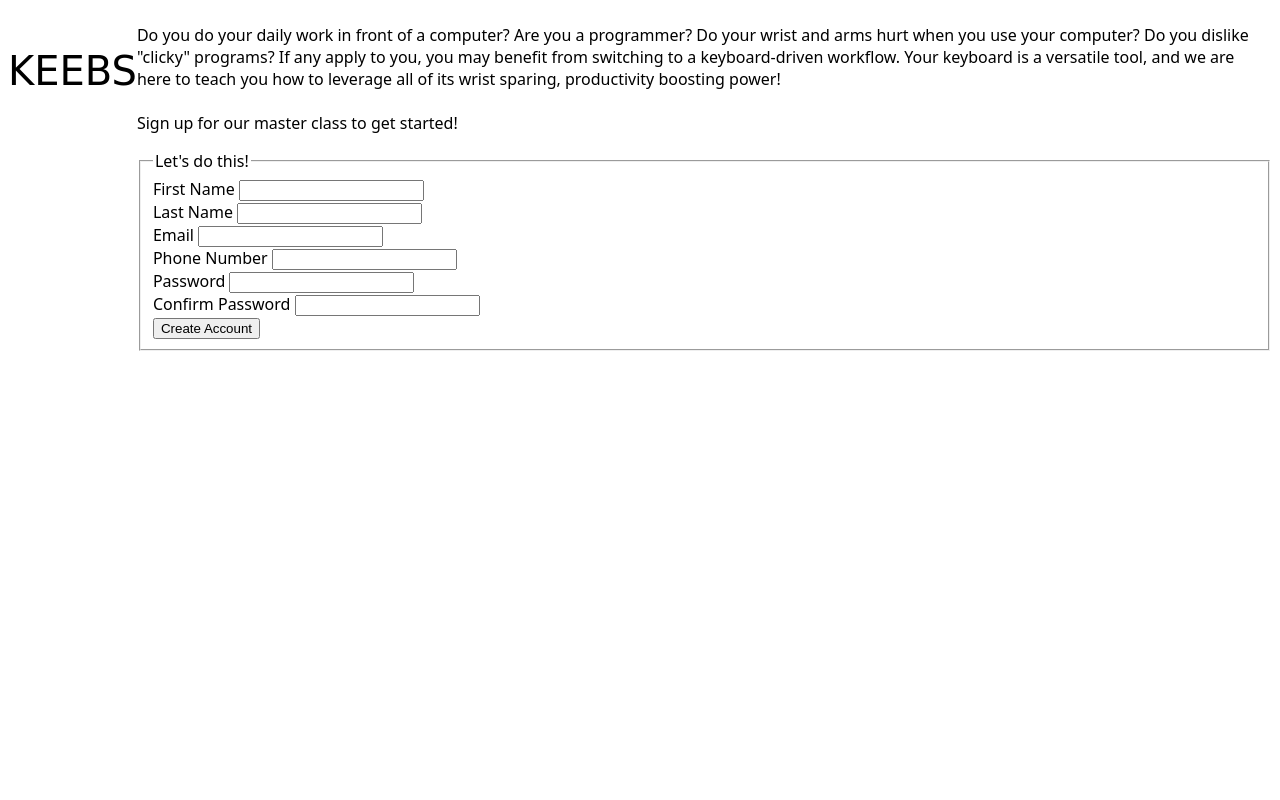
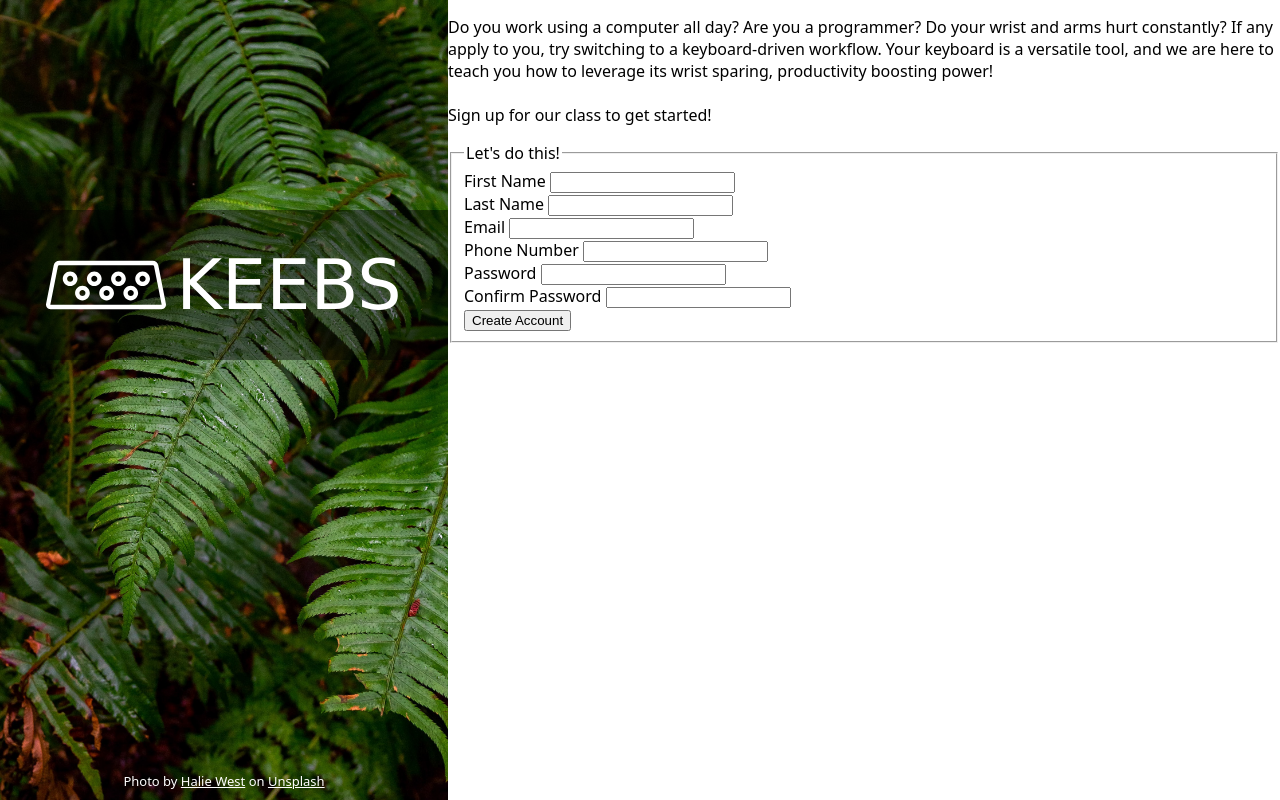
Before and after one commit to lumipixi/odin-signup, a plain HTML site: page index.html in a window 1280 px wide. Drawn offline with Linux system fonts and the light colour scheme; a web font is replaced by a local one.

Commit message:
Finish sidebar format, set height to 100vh

```diff
--- a/index.html
+++ b/index.html
@@ -12,14 +12,18 @@
 <body>
   <div class="container">
     <div class="sidebar">
-      <p>KEEBS</p>
+      <div class="brand">
+        <img class="brand-logo" src="./img/keyboard-outline-with-rounded-keys-svgrepo-com.svg"></img>
+        <div class="brand-name">KEEBS</div>
+      </div>
+      <div class="sidebar-logo-credits">Photo by <a href="https://example.com">Halie West</a> on <a href="https://unsplash.com/">Unsplash</a></div>
     </div>
     <div class="main">
       <p class="pitch-text">
-        Do you do your daily work in front of a computer? Are you a programmer? Do your wrist and arms hurt when you use your computer? Do you dislike "clicky" programs? If any apply to you, you may benefit from switching to a keyboard-driven workflow. Your keyboard is a versatile tool, and we are here to teach you how to leverage all of its wrist sparing, productivity boosting power!
+        Do you work using a computer all day? Are you a programmer? Do your wrist and arms hurt constantly? If any apply to you, try switching to a keyboard-driven workflow. Your keyboard is a versatile tool, and we are here to teach you how to leverage its wrist sparing, productivity boosting power!
         <br>
         <br>
-        Sign up for our master class to get started!
+        Sign up for our class to get started!
       </p>
       <div class="form-container">
         <form class="signup-form" action="https://httpbin.org/post" method="post">
--- a/styles.css
+++ b/styles.css
@@ -13,15 +13,53 @@ html {
   box-sizing: inherit;
 }
 
+body {
+  margin: 0px;
+}
+
 .container {
   display: flex;
   font-size: 1.6rem;
+  height: 100vh;
 }
 
 .sidebar {
+  flex: 0 0 35vw;
+  display: flex;
+  flex-direction: column;
+  justify-content: flex-start;
+  color: white;
+  background-image: url(./img/halie-west-25xggax4bSA-unsplash.jpg);
+  background-size: cover;
+}
+
+.sidebar a {
+  color: white
+}
+
+.sidebar-logo-credits {
+  margin-top: auto;
+  margin-bottom: 1rem;
+  align-self: center;
+  font-size: 1.3rem;
+}
+
+.brand {
+  display: flex;
+  justify-content: center;
+  align-items: center;
+  margin-top: 21rem;
+  column-gap: 1rem;
   font-family: "Rubik Glitch", cursive;
-  font-size: 4rem;
+  font-size: 7rem;
+  line-height: 15rem;
+  background-color: rgba(0, 0, 0, 0.45);
 }
+
+.brand-logo {
+  height: 12rem;
+  filter: invert(100%) sepia(0%) saturate(7491%) hue-rotate(146deg) brightness(104%) contrast(103%);}
+
 
 main {
 }
```
Also changed, not shown: img/keyboard-outline-with-rounded-keys-svgrepo-com.svg (added), img/odin-lined.png (added), 1 other file.
